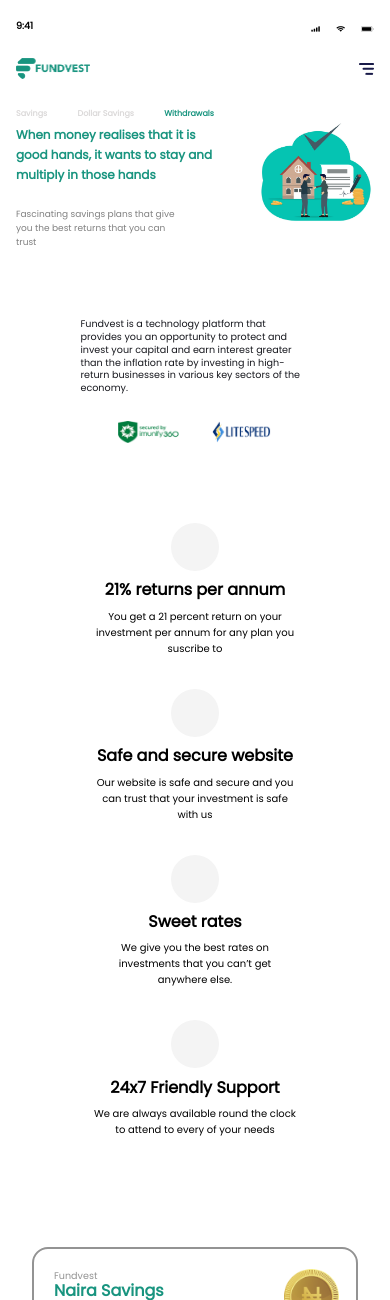
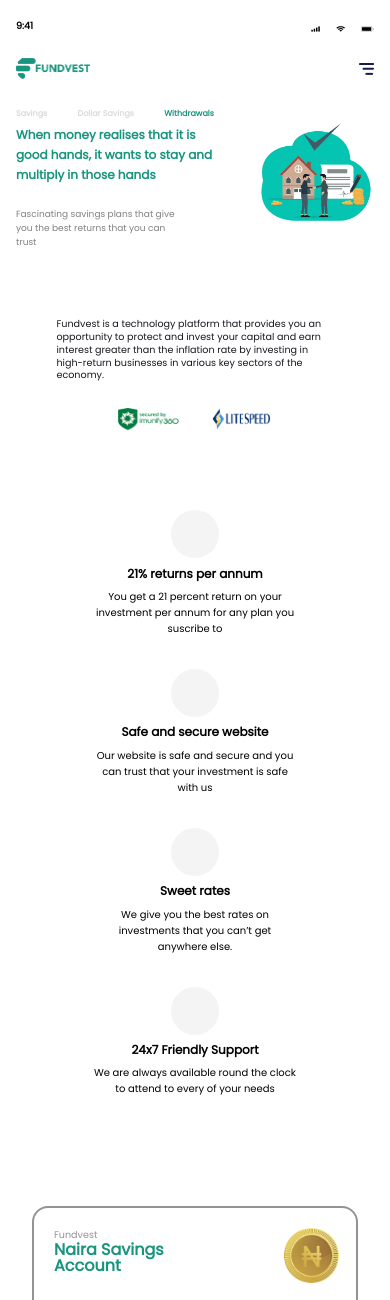
Before and after one commit to Layconnn/Fundvest, a React (Vite) app: page / in a window 390 px wide. Shown: the top 1300 px of the page. Built offline with nearby package versions, Linux system fonts and the light colour scheme.

Commit message:
setting responsiveness

```diff
--- a/src/App.jsx
+++ b/src/App.jsx
@@ -61,7 +61,7 @@
       <div className="section3">
         <div className="section3__box1">
           <div className="section3__box1__container"></div>
-          <p className="section3__box1__type"> 21% returns per annum</p>
+          <h4 className="section3__box1__type"> 21% returns per annum</h4>
           <p className="section3__box1__message">You get a 21 percent return on your investment per annum for any plan you suscribe to</p>
         </div>
         <div className="section3__box2">
--- a/src/App.scss
+++ b/src/App.scss
@@ -299,7 +299,7 @@
                 max-width: 30.813rem;
             }
             @media (max-width: 500px){
-                max-width: 14.318rem;
+                max-width: 17.318rem;
             }
         }
     }
@@ -354,7 +354,7 @@
             font-size: 1.25rem;
             margin: 0;
             @media (max-width:768px){
-                font-size: 1rem;
+                font-size: 0.75rem;
             }
         }
         &__message{
@@ -395,7 +395,7 @@
             text-align: center;
             font-size: 1.25rem;
             @media (max-width:768px){
-                font-size: 1rem;
+                font-size: 0.75rem;
             }
         }
         &__message{
@@ -435,7 +435,7 @@
             margin: 0;
             font-size: 1.25rem;
             @media (max-width:768px){
-                font-size: 1rem;
+                font-size: 0.75rem;
             }
         }
         &__message{
@@ -475,7 +475,7 @@
             margin: 0;
             text-align: center;
             @media (max-width:768px){
-                font-size: 1rem;
+                font-size: 0.75rem;
             }
         }
         &__message{
```
